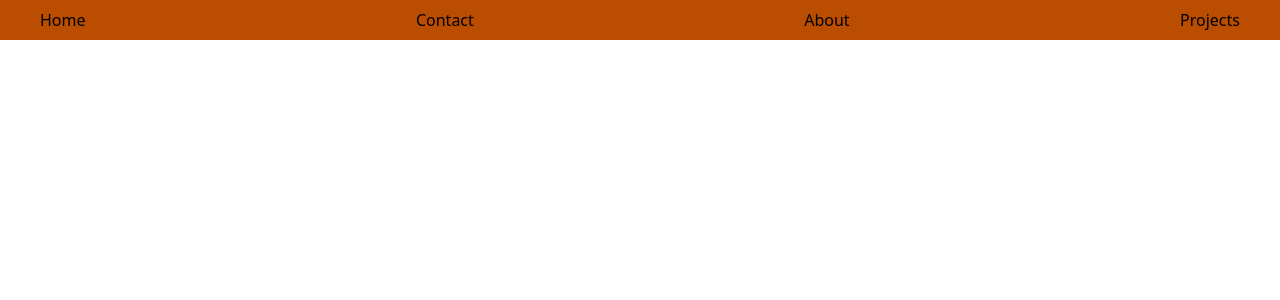
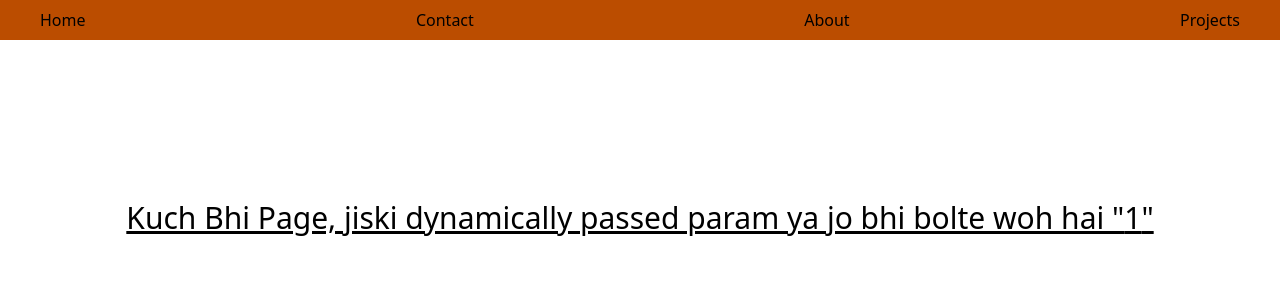
Before and after one commit to abdcantcode/React-JS-Tutorials-, a React (Vite) app in the folder day15-routing/: page /projects/1 in a window 1280 px wide. Shown: the top 300 px of the page. Built offline with nearby package versions, Linux system fonts and the light colour scheme.

Commit message:
dynamic routes

```diff
--- a/day15-routing/src/App.jsx
+++ b/day15-routing/src/App.jsx
@@ -4,6 +4,7 @@ import About from "./pages/About";
 import Contact from "./pages/Contact";
 import Projects from "./pages/Projects";
 import Kuchbhi from "./pages/Kuchbhi";
+import KuchBhiNahi from "./pages/KuchBhiNahi";
 
 const App = () => {
   return (
@@ -26,6 +27,9 @@ const App = () => {
         <Route path='/projects' element={<Projects/>}/>
         {/*Ismein tum /projects/men bolke bhi bana sakte */}
         <Route path='/about/:id' element={<Kuchbhi/>}/>
+        <Route path='/projects/:bgn' element={<KuchBhiNahi/>}/>
+        <Route path='/projects/:bgn/aalu' element={<KuchBhiNahi/>}/>
+        {/*Idhar bas beech ka bgn ich hai dynamic */}
       </Routes>
     </div>
   );
--- /dev/null
+++ b/day15-routing/src/pages/KuchBhiNahi.jsx
@@ -0,0 +1,14 @@
+import React from 'react'
+import { useParams } from 'react-router-dom'
+
+const KuchBhiNahi = () => {
+  const params=useParams()
+  console.log(params);
+  return (
+    <div className='underline text-3xl flex items-center justify-center h-full mt-40'>
+      <h1>Kuch Bhi Page, jiski dynamically passed param ya jo bhi bolte woh hai "{params.bgn}"</h1>
+    </div>
+  )
+}
+
+export default KuchBhiNahi
```
Also changed, not shown: 1 other file (tests, documents, lock files or other folders).
